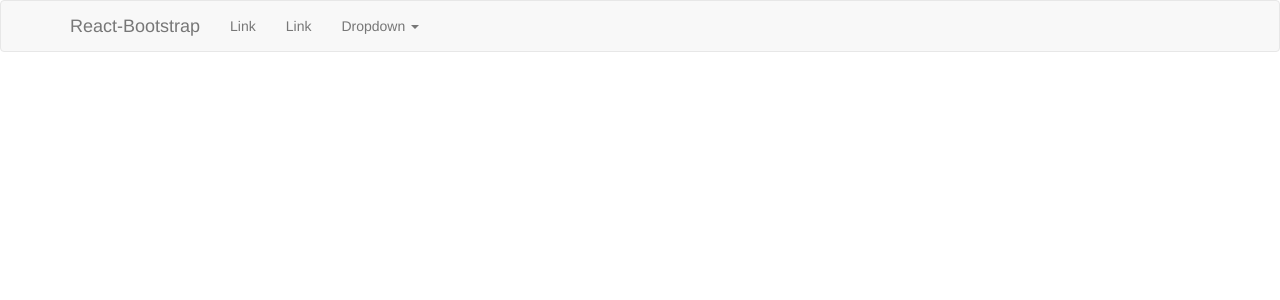
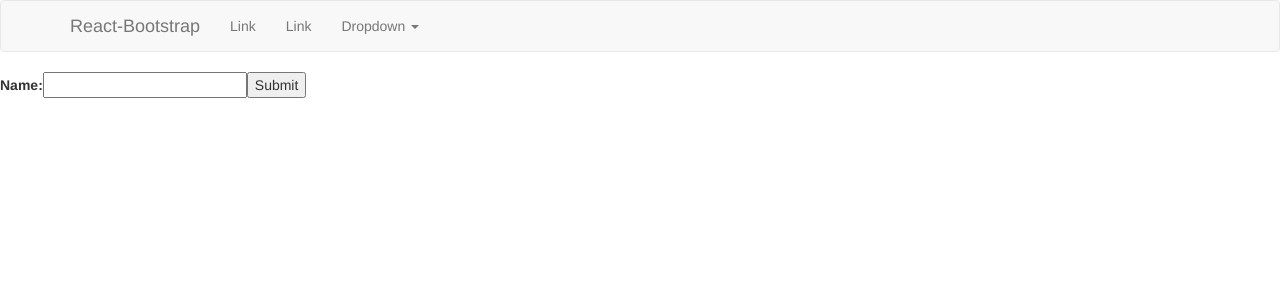
Before and after one commit to einsteinreloaded/Project-L, a React app: page / in a window 1280 px wide. Shown: the top 300 px of the page. Built offline with nearby package versions, Linux system fonts and the light colour scheme.

Commit message:
Sample submit form component added

```diff
--- /dev/null
+++ b/src/components/Login/LoginForm/index.js
@@ -0,0 +1,32 @@
+import React from 'react';
+
+export default class LoginForm extends React.Component {
+  constructor(props) {
+    super(props);
+    this.state = {value: ''};
+
+    this.handleChange = this.handleChange.bind(this);
+    this.handleSubmit = this.handleSubmit.bind(this);
+  }
+
+  handleChange(event) {
+    this.setState({value: event.target.value});
+  }
+
+  handleSubmit(event) {
+    alert('A name was submitted: ' + this.state.value);
+    event.preventDefault();
+  }
+
+  render() {
+    return (
+      <form onSubmit={this.handleSubmit}>
+        <label>
+          Name:
+          <input type="text" value={this.state.value} onChange={this.handleChange} />
+        </label>
+        <input type="submit" value="Submit" />
+      </form>
+    );
+  }
+}
--- a/src/containers/App.js
+++ b/src/containers/App.js
@@ -1,7 +1,7 @@
 import React from 'react';
 import ReactDOM from 'react-dom';
-import Header from 'components/Header'
-
+import Header from 'components/Header';
+import LoginForm from 'components/Login/LoginForm';
 /**
  * Will be useful to supply some common data that needs to be available for all components.
  * eg: i18n and config.
@@ -13,7 +13,10 @@
  */
 
 const App = () => (
-  <Header />
+  <div>
+    <Header />
+    <LoginForm/>
+  </div>
 );
 
 export default App;
```
Also changed, not shown: src/components/Login/LoginContainer/index.js (+7 -0 lines).
